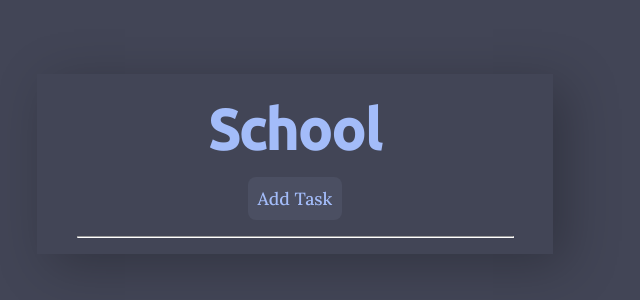
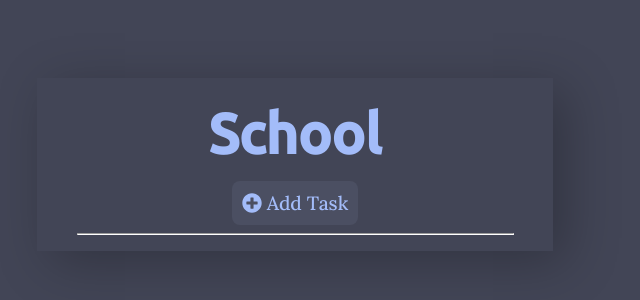
Before and after one commit to SitaGomes/TaskGround, a React (Create React App) app: page / in a window 1280 px wide. Shown: the part 236-536 px from the top of the page, without its empty margins (345-985 px from the left). Built offline with nearby package versions, Linux system fonts and the light colour scheme.

Commit message:
Add: Button, Route; Fix: Organizing files

```diff
--- a/src/Components/Button/index.tsx
+++ b/src/Components/Button/index.tsx
@@ -1,4 +1,3 @@
-import { Children } from "react"
 import styled from "styled-components"
 
 import {ButtonProps} from "../../Types/index"
@@ -7,7 +6,7 @@ const Botao = styled.button`
     background-color: #4B4F62;
     color: #A3BCF9;
 
-    font-size: 1.1em;
+    font-size: 1.2em;
     font-family: "Lora", sans-serif;
 
     padding: 10px;
@@ -17,11 +16,20 @@ const Botao = styled.button`
 
     margin-bottom: 8px;
 
+    display: flex;
+    margin: 0 auto;
+    align-items: center;
+
+    gap: 5px;
+
     :hover{
         filter: drop-shadow(6px 7px 8px rgba(2, 2, 2, 0.19));
     }
+
+    svg{
+        width: 20px;
+    }
 `
-
 
 export function Button ({props, children}: ButtonProps) {
     return (
--- a/src/Pages/TasksRoom.tsx
+++ b/src/Pages/TasksRoom.tsx
@@ -14,6 +14,9 @@ export function TasksRoom() {
         </Tittle>
 
         <Button>
+          <svg aria-hidden="true" focusable="false" data-prefix="fas" data-icon="plus-circle" className="svg-inline--fa fa-plus-circle fa-w-16" role="img" xmlns="http://www.w3.org/2000/svg" viewBox="0 0 512 512">
+            <path fill="currentColor" d="M256 8C119 8 8 119 8 256s111 248 248 248 248-111 248-248S393 8 256 8zm144 276c0 6.6-5.4 12-12 12h-92v92c0 6.6-5.4 12-12 12h-56c-6.6 0-12-5.4-12-12v-92h-92c-6.6 0-12-5.4-12-12v-56c0-6.6 5.4-12 12-12h92v-92c0-6.6 5.4-12 12-12h56c6.6 0 12 5.4 12 12v92h92c6.6 0 12 5.4 12 12v56z"></path>
+          </svg>
           Add Task
         </Button>
 
--- a/src/Types/index.ts
+++ b/src/Types/index.ts
@@ -1,4 +1,4 @@
-import { ButtonHTMLAttributes, ReactNode } from "react";
+import { ButtonHTMLAttributes, DOMElement, ReactNode, ReactSVGElement } from "react";
 
 export type ChildrenProp = {
     children: ReactNode
@@ -6,5 +6,5 @@ export type ChildrenProp = {
 
 export type ButtonProps = {
     props?: ButtonHTMLAttributes<HTMLButtonElement>,
-    children: ReactNode
+    children: ReactNode,
 }
```
